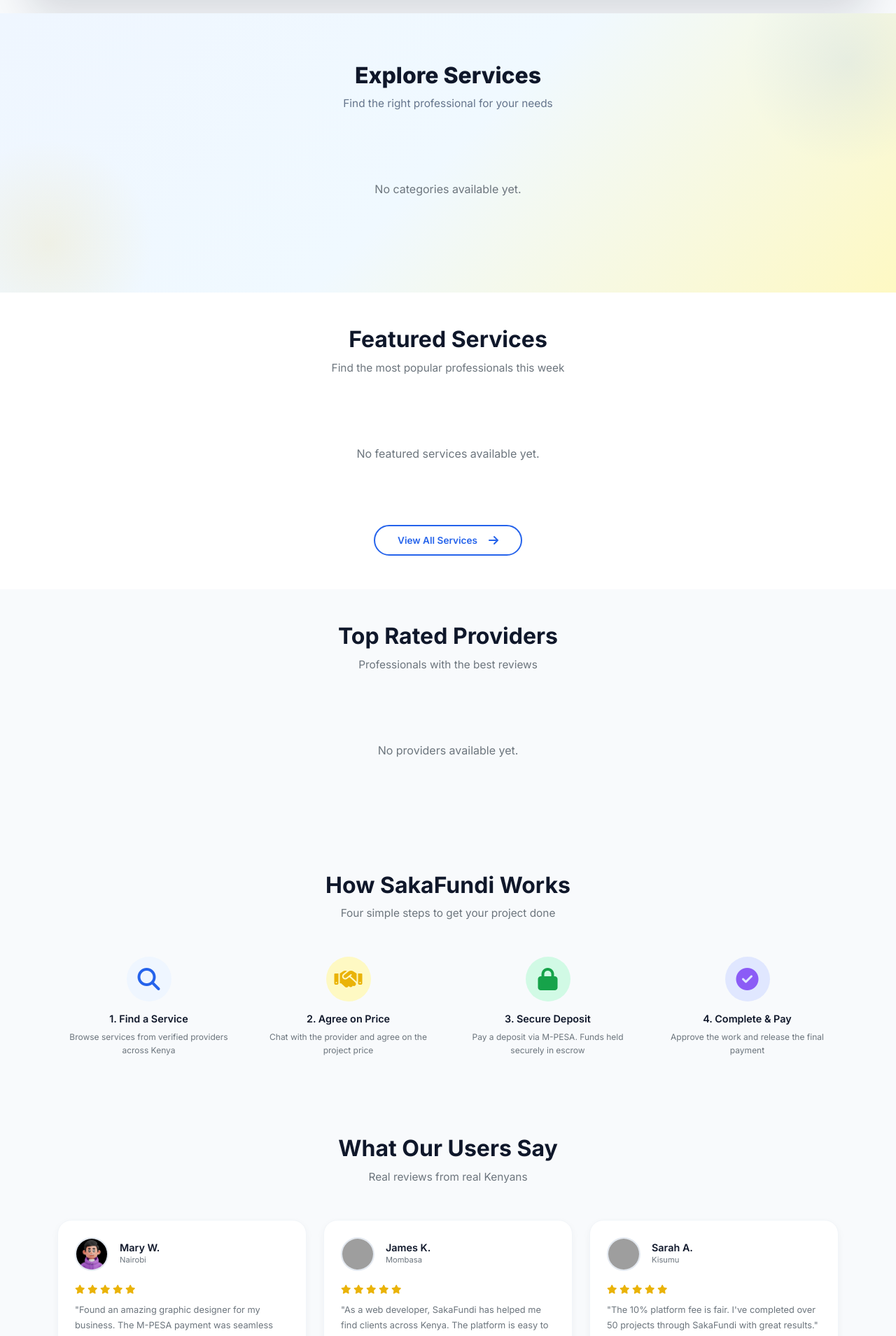
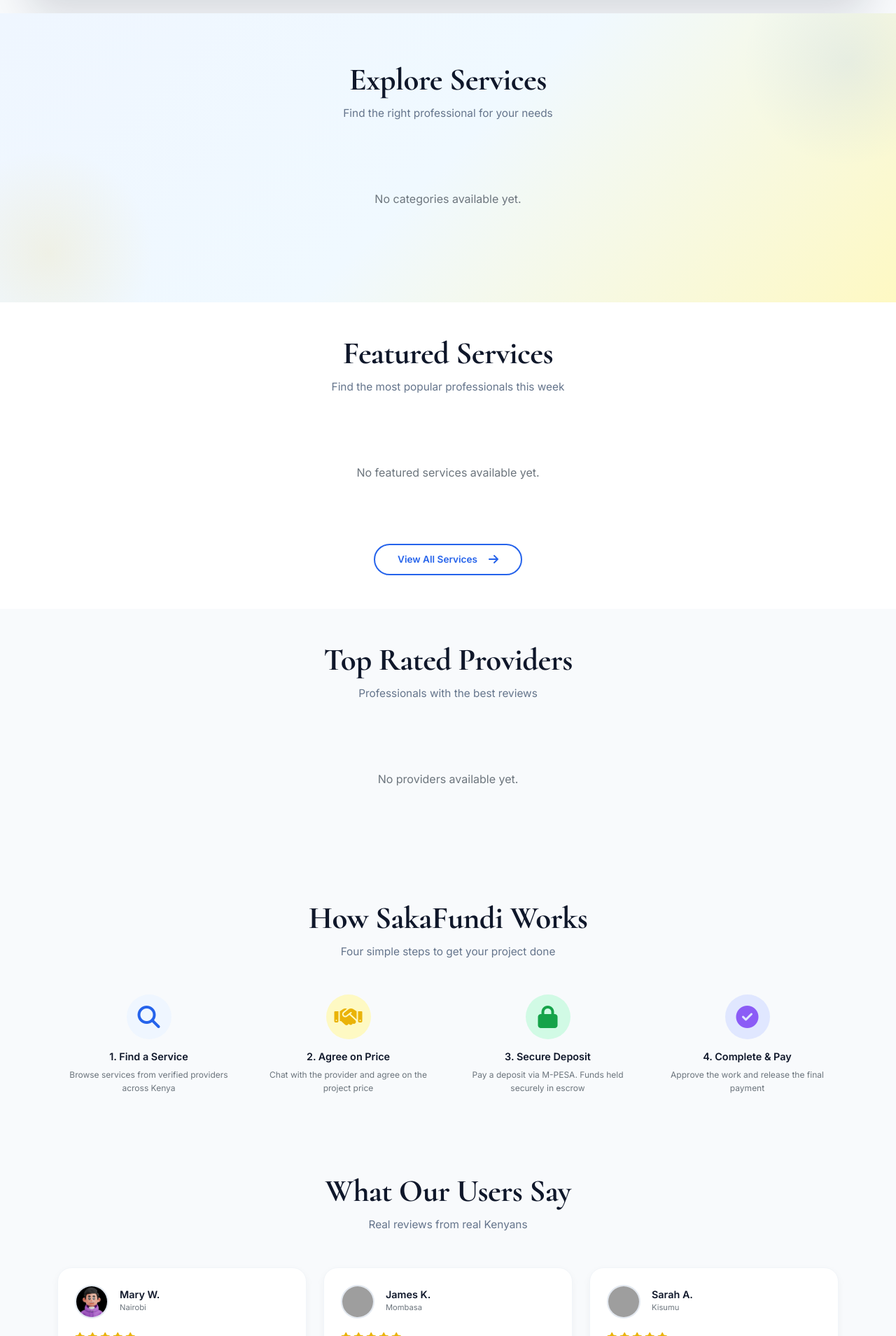
Before and after one commit to KakaDev254/sakafundi, a Django app: page / in a window 1280 px wide. Shown: the part 759-2668 px from the top of the page at 70% size. Run offline with Django 5.2, Linux system fonts and the light colour scheme; data that the repository does not hold is empty; some libraries are stand-ins or nearby versions; grey boxes are pictures that could not be loaded.

Commit message:
Applied Cormorant font to all section headers

```diff
--- a/src/templates/core/home.html
+++ b/src/templates/core/home.html
@@ -97,8 +97,8 @@
 <section class="explore-section">
     <div class="container">
         <div class="text-center mb-5">
-            <h2 class="explore-title">Explore Services</h2>
-            <p class="explore-subtitle">Find the right professional for your needs</p>
+            <h2 class="section-title">Explore Services</h2>
+            <p class="section-subtitle">Find the right professional for your needs</p>
         </div>
 
         <div class="row g-3 g-md-4 justify-content-center">
@@ -140,8 +140,8 @@
 <section class="py-5" style="background: #FFFFFF;">
     <div class="container">
         <div class="text-center mb-5">
-            <h2 class="fw-bold" style="color: #0F172A; font-size: clamp(1.6rem, 2.5vw, 2.2rem);">Featured Services</h2>
-            <p class="text-secondary" style="font-size: clamp(0.9rem, 1.2vw, 1.1rem);">Find the most popular professionals this week</p>
+            <h2 class="section-title">Featured Services</h2>
+            <p class="section-subtitle">Find the most popular professionals this week</p>
         </div>
 
         <div class="row g-4">
@@ -211,8 +211,8 @@
 <section class="py-5" style="background: #F8FAFC;">
     <div class="container">
         <div class="text-center mb-5">
-            <h2 class="fw-bold" style="color: #0F172A; font-size: clamp(1.6rem, 2.5vw, 2.2rem);">Top Rated Providers</h2>
-            <p class="text-secondary" style="font-size: clamp(0.9rem, 1.2vw, 1.1rem);">Professionals with the best reviews</p>
+            <h2 class="section-title">Top Rated Providers</h2>
+            <p class="section-subtitle">Professionals with the best reviews</p>
         </div>
 
         <div class="row g-4">
@@ -245,8 +245,8 @@
 <section class="py-5">
     <div class="container">
         <div class="text-center mb-5">
-            <h2 class="fw-bold" style="color: #0F172A; font-size: clamp(1.6rem, 2.5vw, 2.2rem);">How SakaFundi Works</h2>
-            <p class="text-secondary" style="font-size: clamp(0.9rem, 1.2vw, 1.1rem);">Four simple steps to get your project done</p>
+            <h2 class="section-title">How SakaFundi Works</h2>
+            <p class="section-subtitle">Four simple steps to get your project done</p>
         </div>
 
         <div class="row g-4">
@@ -286,8 +286,8 @@
 <section class="py-5" style="background: #F8FAFC;">
     <div class="container">
         <div class="text-center mb-5">
-            <h2 class="fw-bold" style="color: #0F172A; font-size: clamp(1.6rem, 2.5vw, 2.2rem);">What Our Users Say</h2>
-            <p class="text-secondary" style="font-size: clamp(0.9rem, 1.2vw, 1.1rem);">Real reviews from real Kenyans</p>
+            <h2 class="section-title">What Our Users Say</h2>
+            <p class="section-subtitle">Real reviews from real Kenyans</p>
         </div>
 
         <div class="row g-4">
@@ -355,8 +355,8 @@
 <!-- CTA Section -->
 <section class="py-5" style="background: #2563EB;">
     <div class="container text-center text-white">
-        <h2 class="fw-bold mb-3" style="font-size: clamp(1.6rem, 2.5vw, 2.2rem);">Ready to Get Started?</h2>
-        <p class="lead mb-4" style="opacity: 0.9; font-weight: 400; font-size: clamp(1rem, 1.3vw, 1.2rem);">Join thousands of Kenyans finding skilled professionals on SakaFundi</p>
+        <h2 class="section-title section-title-light">Ready to Get Started?</h2>
+        <p class="section-subtitle section-subtitle-light">Join thousands of Kenyans finding skilled professionals on SakaFundi</p>
         <div class="d-flex gap-3 justify-content-center flex-wrap">
             <a href="{% url 'accounts:register' %}" class="btn" style="background: #EAB308; color: #0F172A; border-radius: 12px; padding: 12px 32px; font-weight: 600; border: none; font-size: clamp(0.85rem, 1.1vw, 1rem); transition: all 0.3s ease;">
                 <i class="fas fa-user-plus me-2"></i> Create Free Account
@@ -369,6 +369,38 @@
 </section>
 
 <style>
+    /* ======================================================
+       SECTION HEADERS — CORMORANT FONT
+       ====================================================== */
+    .section-title {
+        font-family: 'Cormorant', 'Old Standard TT', 'Times New Roman', Times, serif;
+        font-weight: 700;
+        color: #0F172A;
+        font-size: clamp(2rem, 3.5vw, 3rem);
+        line-height: 1.15;
+        letter-spacing: -0.5px;
+        margin-bottom: 10px;
+    }
+
+    .section-subtitle {
+        font-family: 'Inter', sans-serif;
+        color: #64748B;
+        font-size: clamp(0.9rem, 1.2vw, 1.1rem);
+        font-weight: 400;
+        line-height: 1.6;
+        margin-bottom: 0;
+    }
+
+    /* Light variant for dark backgrounds */
+    .section-title-light {
+        color: #FFFFFF;
+        text-shadow: 0 2px 20px rgba(0, 0, 0, 0.3);
+    }
+
+    .section-subtitle-light {
+        color: rgba(255, 255, 255, 0.9);
+    }
+
     /* ======================================================
        ANNOUNCEMENT BAR (bluish)
        ====================================================== */
@@ -443,7 +475,6 @@
         z-index: 2;
     }
 
-    /* Vertical gradient — light top → dark bottom */
     .hero-video-overlay {
         position: absolute;
         inset: 0;
@@ -500,7 +531,7 @@
         font-weight: 700;
     }
 
-    /* ---------- Toggle (chip-style with Blue & Yellow active) ---------- */
+    /* ---------- Toggle ---------- */
     .hero-toggle {
         display: inline-flex;
         align-items: center;
@@ -540,7 +571,6 @@
         background: rgba(255, 255, 255, 0.08);
     }
 
-    /* Find a Fundi — BLUE active */
     .hero-toggle-blue.active {
         background: #2563EB;
         color: #FFFFFF;
@@ -552,7 +582,6 @@
         color: #FFFFFF;
     }
 
-    /* I'm a Fundi — YELLOW active */
     .hero-toggle-yellow.active {
         background: #EAB308;
         color: #0F172A;
@@ -564,7 +593,7 @@
         color: #0F172A;
     }
 
-    /* ---------- Search Box (blue circular icon) ---------- */
+    /* ---------- Search Box ---------- */
     .hero-search-box {
         max-width: 520px;
         margin-bottom: 20px;
@@ -606,7 +635,6 @@
         font-weight: 400;
     }
 
-    /* BLUE circular search button */
     .hero-search-btn {
         flex-shrink: 0;
         background: #2563EB;
@@ -723,18 +751,6 @@
     .explore-section .container {
         position: relative;
         z-index: 1;
-    }
-
-    .explore-title {
-        color: #0F172A;
-        font-size: clamp(1.6rem, 2.5vw, 2.2rem);
-        font-weight: 800;
-        margin-bottom: 8px;
-    }
-
-    .explore-subtitle {
-        color: #64748B;
-        font-size: clamp(0.9rem, 1.2vw, 1.1rem);
     }
 
     .explore-view-all-btn {
@@ -870,6 +886,10 @@
         .hero-title {
             font-size: clamp(1.8rem, 4vw, 2.8rem);
         }
+
+        .section-title {
+            font-size: clamp(1.8rem, 3vw, 2.4rem);
+        }
     }
 
     /* ======================================================
@@ -917,7 +937,6 @@
             max-width: 100%;
         }
 
-        /* Toggle: full-width chip row */
         .hero-toggle {
             display: flex;
             width: 100%;
@@ -934,7 +953,6 @@
             text-align: center;
         }
 
-        /* Search box */
         .hero-search-box {
             max-width: 100%;
             margin-bottom: 16px;
@@ -956,7 +974,6 @@
             font-size: 0.85rem;
         }
 
-        /* Trust badge */
         .hero-trust-badge {
             margin-bottom: 18px;
             gap: 8px;
@@ -970,7 +987,6 @@
             font-size: 0.75rem;
         }
 
-        /* Video dots */
         .hero-video-dot {
             width: 20px;
             height: 3px;
@@ -980,7 +996,16 @@
             width: 30px;
         }
 
-        /* Explore */
+        /* Section titles mobile */
+        .section-title {
+            font-size: 1.85rem;
+            margin-bottom: 8px;
+        }
+
+        .section-subtitle {
+            font-size: 0.85rem;
+        }
+
         .explore-section {
             padding: 44px 0;
         }
@@ -997,7 +1022,6 @@
             margin-top: 8px !important;
         }
 
-        /* Service cards */
         .service-card .p-3 {
             padding: 8px !important;
         }
@@ -1012,7 +1036,6 @@
             font-size: 0.7rem !important;
         }
 
-        /* Testimonial */
         .testimonial-card {
             padding: 14px !important;
         }
@@ -1027,7 +1050,6 @@
             font-size: 0.75rem !important;
         }
 
-        /* Steps */
         .step-icon {
             width: 40px !important;
             height: 40px !important;
@@ -1042,7 +1064,6 @@
             font-size: 0.7rem !important;
         }
 
-        /* Provider */
         .provider-card {
             padding: 10px !important;
         }
@@ -1092,6 +1113,10 @@
         .hero-search-btn {
             width: 38px;
             height: 38px;
+        }
+
+        .section-title {
+            font-size: 1.6rem;
         }
 
         .category-circle-wrapper {
```
